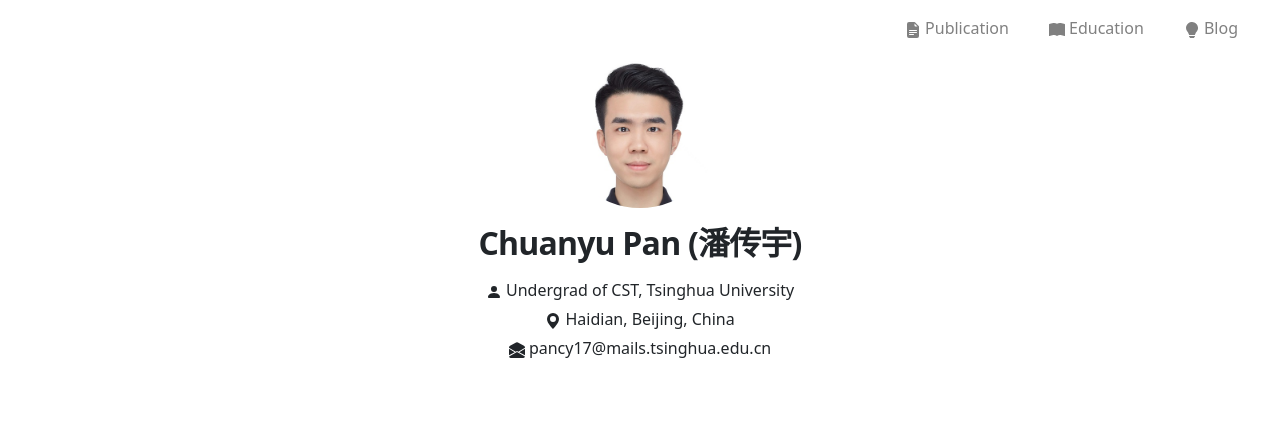
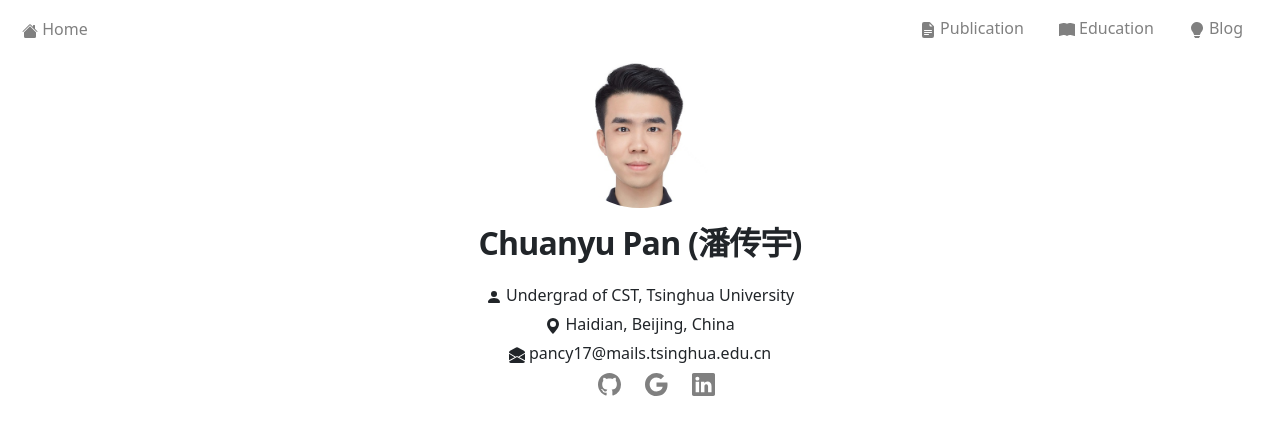
Before and after one commit to pptrick/pptrick.github.io, a Next.js app in the folder src/: page / in a window 1280 px wide. Shown: the top 434 px of the page. Built offline with nearby package versions, Linux system fonts and the light colour scheme.

Commit message:
add icons

```diff
--- a/src/components/layout.js
+++ b/src/components/layout.js
@@ -1,7 +1,7 @@
 import styles from '../styles/layout.module.css'
 import utilStyles from '../styles/utils.module.css'
 import MyNav from './nav'
-import {BsFillPersonFill, BsFillGeoAltFill, BsFillEnvelopeOpenFill} from 'react-icons/bs';
+import {BsFillPersonFill, BsFillGeoAltFill, BsFillEnvelopeOpenFill, BsGithub, BsGoogle, BsLinkedin} from 'react-icons/bs';
 
 const name = 'Chuanyu Pan (潘传宇)'
 
@@ -18,11 +18,6 @@ export default function Layout({ children}) {
                     />
                     <h1 className={utilStyles.heading2Xl}>{name}</h1>
             </header>
-            <section className={utilStyles.headingMd}>
-                <p className={styles.intropara}><BsFillPersonFill /> Undergrad of CST, Tsinghua University</p>
-                <p className={styles.intropara}><BsFillGeoAltFill /> Haidian, Beijing, China</p>
-                <p className={styles.intropara}><BsFillEnvelopeOpenFill /> pancy17@mails.tsinghua.edu.cn</p>
-            </section>
             <main>{children}</main>
         </div>
     </div>
--- a/src/components/nav.js
+++ b/src/components/nav.js
@@ -3,13 +3,13 @@ import Nav from 'react-bootstrap/Nav'
 import Container from 'react-bootstrap/Container'
 import Link from 'next/link'
 import styles from '../styles/Nav.module.css'
-import {BsFillFileEarmarkTextFill, BsFillBookFill, BsFillLightbulbFill} from 'react-icons/bs';
+import {BsFillFileEarmarkTextFill, BsFillBookFill, BsFillLightbulbFill, BsFillHouseFill} from 'react-icons/bs';
 
 export default function MyNav(){
     return (
         <Navbar bg="white" expand="lg" fixed="top">
             <Container fluid>
-                <Navbar.Brand></Navbar.Brand>
+                <Navbar.Brand><Link href='/'><a className={styles.navLink}><BsFillHouseFill/> Home</a></Link></Navbar.Brand>
                 <Navbar.Toggle aria-controls="navbarScroll" />
                 <Navbar.Collapse id="navbarScroll" className="justify-content-end">
                     <Nav>
--- a/src/pages/index.js
+++ b/src/pages/index.js
@@ -1,5 +1,10 @@
 import Head from 'next/head'
 import Layout from '../components/layout'
+import styles from '../styles/Home.module.css'
+import utilStyles from '../styles/utils.module.css'
+import {BsFillPersonFill, BsFillGeoAltFill, BsFillEnvelopeOpenFill, BsGithub, BsGoogle, BsLinkedin} from 'react-icons/bs';
+
+const iconlink_size = 23
 
 export default function Home() {
   return (
@@ -8,6 +13,16 @@ export default function Home() {
         <title>Chuanyu Pan</title>
       </Head>
       <Layout>
+        <section className={utilStyles.headingMd}>
+            <p className={styles.intropara}><BsFillPersonFill /> Undergrad of CST, Tsinghua University</p>
+            <p className={styles.intropara}><BsFillGeoAltFill /> Haidian, Beijing, China</p>
+            <p className={styles.intropara}><BsFillEnvelopeOpenFill /> pancy17@mails.tsinghua.edu.cn</p>
+            <ul className={styles.intropara}>
+              <il className={styles.iconlink}><a href='https://github.com/pptrick' className={styles.link}><BsGithub size={iconlink_size}/></a></il>
+              <il className={styles.iconlink}><a href='https://scholar.google.com/citations?user=wNKoPGAAAAAJ&hl=en' className={styles.link}><BsGoogle size={iconlink_size}/></a></il>
+              <il className={styles.iconlink}><a href='https://www.linkedin.cn/injobs/in/%E4%BC%A0%E5%AE%87-chuanyu-pan-%E6%BD%98-206a59220' className={styles.link}><BsLinkedin size={iconlink_size}/></a></il>
+            </ul>
+        </section>
       </Layout>
     </div>
   )
--- a/src/pages/test.js
+++ b/src/pages/test.js
@@ -1,5 +1,7 @@
+import MyNav from '../components/layout'
+
 export default function Test(){
     return (
-        <div>This Page is not available yet!</div>
+        <MyNav>This Page is not available yet!</MyNav>
     )
 }
--- a/src/styles/Home.module.css
+++ b/src/styles/Home.module.css
@@ -1,116 +1,20 @@
-.container {
-  padding: 0 2rem;
+.intropara {
+  width: 100%;
+  text-align: center;
+  margin-bottom: 5px;
+  margin-top: 5px;
 }
 
-.main {
-  min-height: 100vh;
-  padding: 4rem 0;
-  flex: 1;
-  display: flex;
-  flex-direction: column;
-  justify-content: center;
-  align-items: center;
+.iconlink {
+width: 100%;
+size: 10px;
+margin: 12px;
 }
 
-.footer {
-  display: flex;
-  flex: 1;
-  padding: 2rem 0;
-  border-top: 1px solid #eaeaea;
-  justify-content: center;
-  align-items: center;
+.link {
+color:grey;
 }
 
-.footer a {
-  display: flex;
-  justify-content: center;
-  align-items: center;
-  flex-grow: 1;
+.link:hover {
+color: black;
 }
-
-.title a {
-  color: #0070f3;
-  text-decoration: none;
-}
-
-.title a:hover,
-.title a:focus,
-.title a:active {
-  text-decoration: underline;
-}
-
-.title {
-  margin: 0;
-  line-height: 1.15;
-  font-size: 4rem;
-}
-
-.title,
-.description {
-  text-align: center;
-}
-
-.description {
-  margin: 4rem 0;
-  line-height: 1.5;
-  font-size: 1.5rem;
-}
-
-.code {
-  background: #fafafa;
-  border-radius: 5px;
-  padding: 0.75rem;
-  font-size: 1.1rem;
-  font-family: Menlo, Monaco, Lucida Console, Liberation Mono, DejaVu Sans Mono,
-    Bitstream Vera Sans Mono, Courier New, monospace;
-}
-
-.grid {
-  display: flex;
-  align-items: center;
-  justify-content: center;
-  flex-wrap: wrap;
-  max-width: 800px;
-}
-
-.card {
-  margin: 1rem;
-  padding: 1.5rem;
-  text-align: left;
-  color: inherit;
-  text-decoration: none;
-  border: 1px solid #eaeaea;
-  border-radius: 10px;
-  transition: color 0.15s ease, border-color 0.15s ease;
-  max-width: 300px;
-}
-
-.card:hover,
-.card:focus,
-.card:active {
-  color: #0070f3;
-  border-color: #0070f3;
-}
-
-.card h2 {
-  margin: 0 0 1rem 0;
-  font-size: 1.5rem;
-}
-
-.card p {
-  margin: 0;
-  font-size: 1.25rem;
-  line-height: 1.5;
-}
-
-.logo {
-  height: 1em;
-  margin-left: 0.5rem;
-}
-
-@media (max-width: 600px) {
-  .grid {
-    width: 100%;
-    flex-direction: column;
-  }
-}
--- a/src/styles/Nav.module.css
+++ b/src/styles/Nav.module.css
@@ -1,10 +1,17 @@
 .navLink {
+    font-size: 1.0rem;
     color: gray;
-    margin-right: 20px;
+    margin-right: 15px;
     margin-top: 100px;
     padding: 10px;
     border-radius: 5px;
     text-decoration: none;
+
+    -webkit-transition: all .4s;
+    -moz-transition: all .4s;
+    -ms-transition: all .4s;
+    -o-transition: all .4s;
+    transition: all .4s;
 }
 
 .navLink:hover {
--- a/src/styles/layout.module.css
+++ b/src/styles/layout.module.css
@@ -9,6 +9,21 @@
     width: 100%;
     text-align: center;
     margin-bottom: 5px;
+    margin-top: 5px;
+}
+
+.iconlink {
+  width: 100%;
+  size: 10px;
+  margin: 12px;
+}
+
+.link {
+  color:grey;
+}
+
+.link:hover {
+  color: black;
 }
 
 .header {
```
Lines whose indentation alone changed are shown as unchanged.
